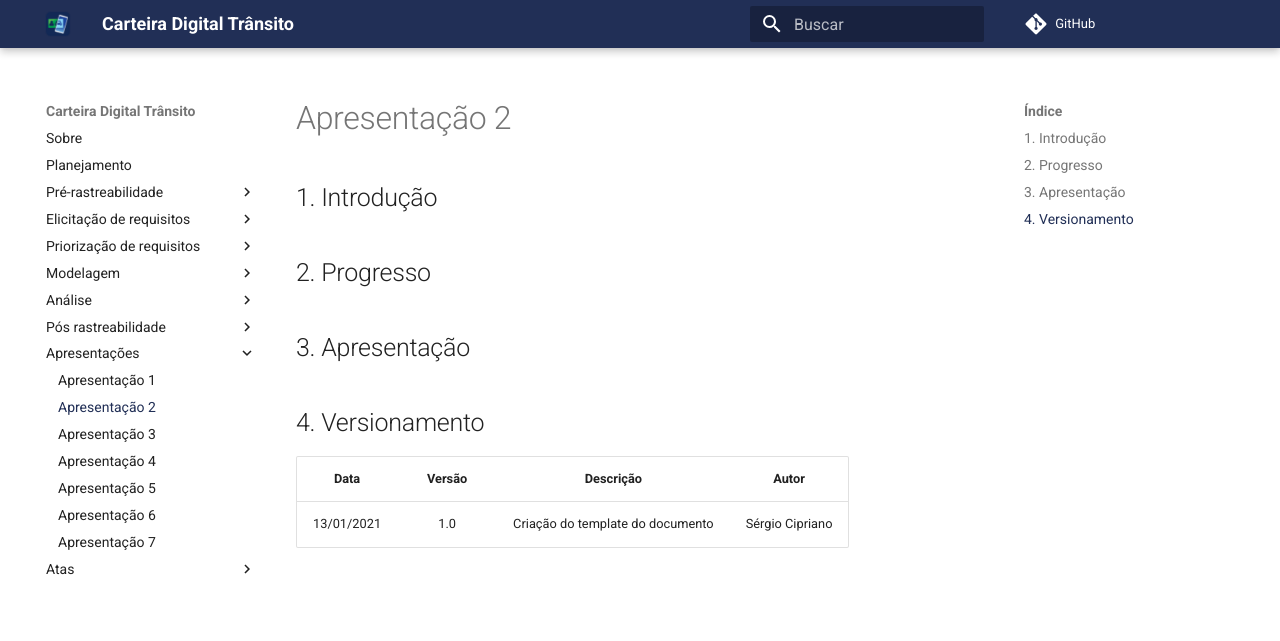
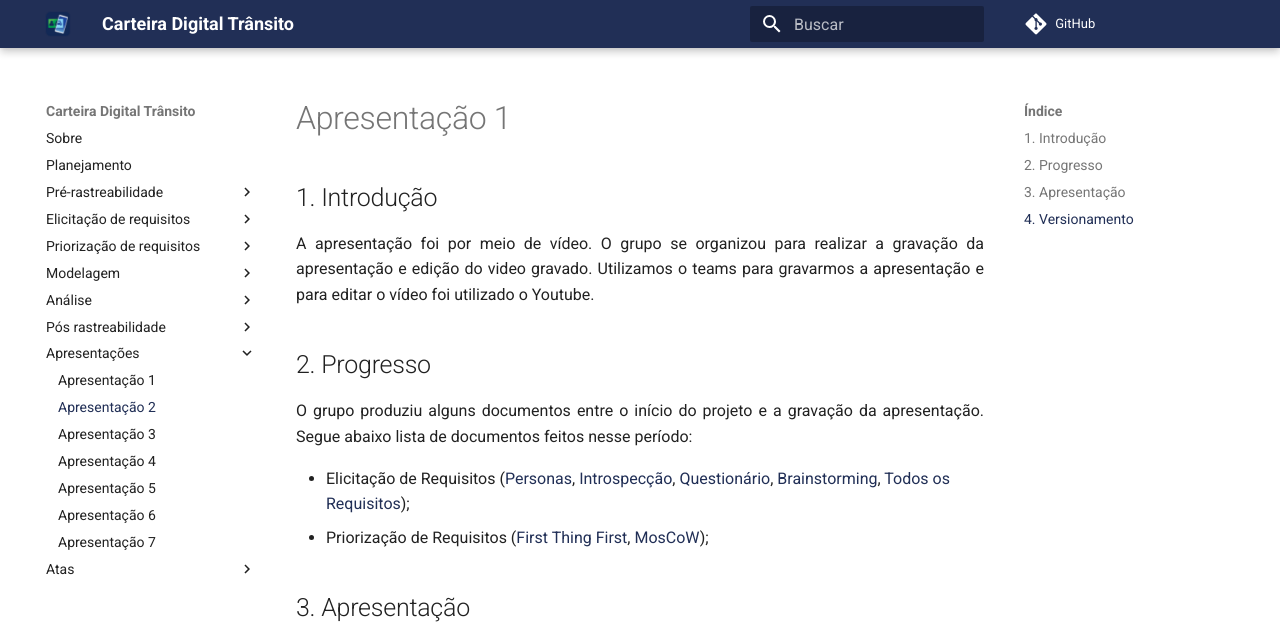
Before and after one commit to sergiosacj/2020.2-CarteiraDigitalTransito, an MkDocs documentation site: the page built from docs/apresentacoes/apresentacao_2.md, in a window 1280 px wide and 1367 px high. Shown: the top 641 px of the window. Built offline with MkDocs 1.6.1 and Material for MkDocs 9.7.7, drawn with Linux system fonts in a browser that asks for light colours; comment, search, counter and statistics services are not loaded; some of the changed text lies outside the part shown; grey boxes are pictures that could not be loaded.

```diff
--- a/docs/apresentacoes/apresentacao_2.md
+++ b/docs/apresentacoes/apresentacao_2.md
@@ -1,13 +1,25 @@
-# Apresentação 2
+# Apresentação 1
 
 ## 1. Introdução
 
+A apresentação foi por meio de vídeo. O grupo se organizou para realizar a gravação da apresentação e edição do video gravado. Utilizamos o teams para gravarmos a apresentação e para editar o vídeo foi utilizado o Youtube.
+
 ## 2. Progresso
+
+O grupo produziu alguns documentos entre o início do projeto e a gravação da apresentação. Segue abaixo lista de documentos feitos nesse período:
+
+- Elicitação de Requisitos ([Personas](https://requisitos-de-software.github.io/2020.2-CarteiraDigitalTransito/elicitacao/personas/), [Introspecção](https://requisitos-de-software.github.io/2020.2-CarteiraDigitalTransito/elicitacao/introspeccao/), [Questionário](https://requisitos-de-software.github.io/2020.2-CarteiraDigitalTransito/elicitacao/questionario/), [Brainstorming](https://requisitos-de-software.github.io/2020.2-CarteiraDigitalTransito/elicitacao/brainstorming/), [Todos os Requisitos](https://requisitos-de-software.github.io/2020.2-CarteiraDigitalTransito/elicitacao/requisitos/));
+- Priorização de Requisitos ([First Thing First](https://requisitos-de-software.github.io/2020.2-CarteiraDigitalTransito/priorizacao/first_thing_first/), [MosCoW](https://requisitos-de-software.github.io/2020.2-CarteiraDigitalTransito/priorizacao/moscow/));
 
 ## 3. Apresentação
 
+<iframe width="560" height="315" src="https://www.youtube.com/embed/nmPSkc6cuKo" frameborder="0" allow="accelerometer; autoplay; clipboard-write; encrypted-media; gyroscope; picture-in-picture" allowfullscreen></iframe>
+
 ## 4. Versionamento
 
-|Data|Versão|Descrição|Autor|
-|:-:|:-:|:-:|:-:|
-|13/01/2021|1.0|Criação do template do documento|Sérgio Cipriano|
+|    Data    | Versão |            Descrição             |      Autor      |
+| :--------: | :----: | :------------------------------: | :-------------: |
+| 13/01/2021 |  1.0   | Criação do template do documento | Sérgio Cipriano |
+| 11/03/2021 |  1.1   |  Gravação do vídeo   |Todos integrantes|
+| 11/03/2021 |  1.2   |  Edição do vídeo   |   Estevão Reis    |
+| 11/03/2021 |  1.3   |  Adição do vídeo e dos tópicos   |   Emily Dias    |
```
